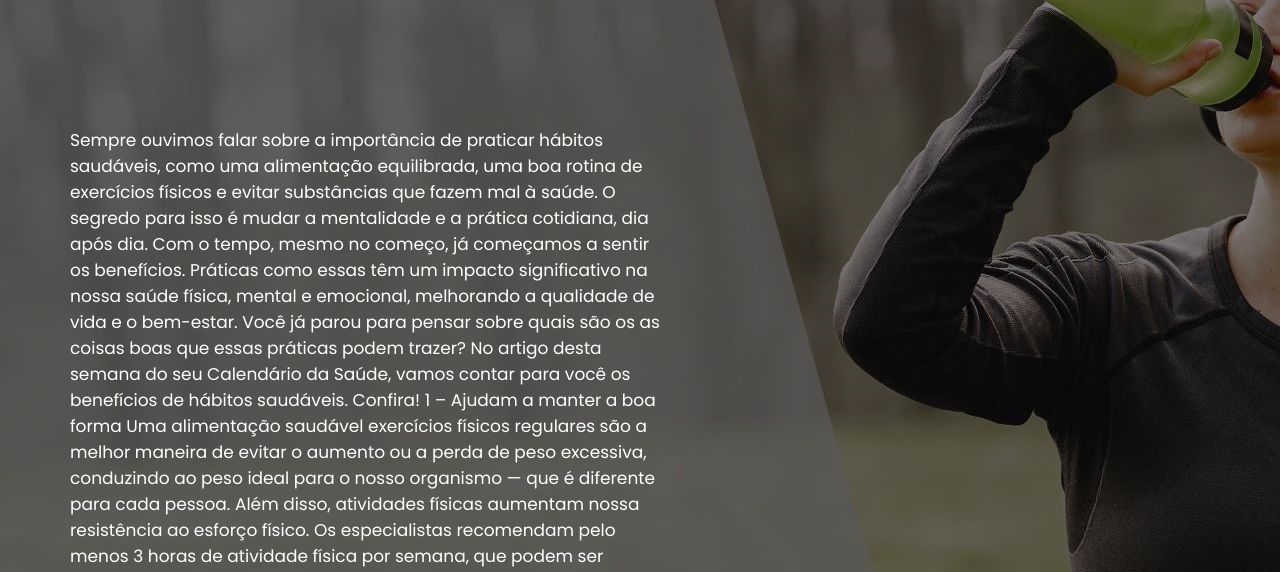
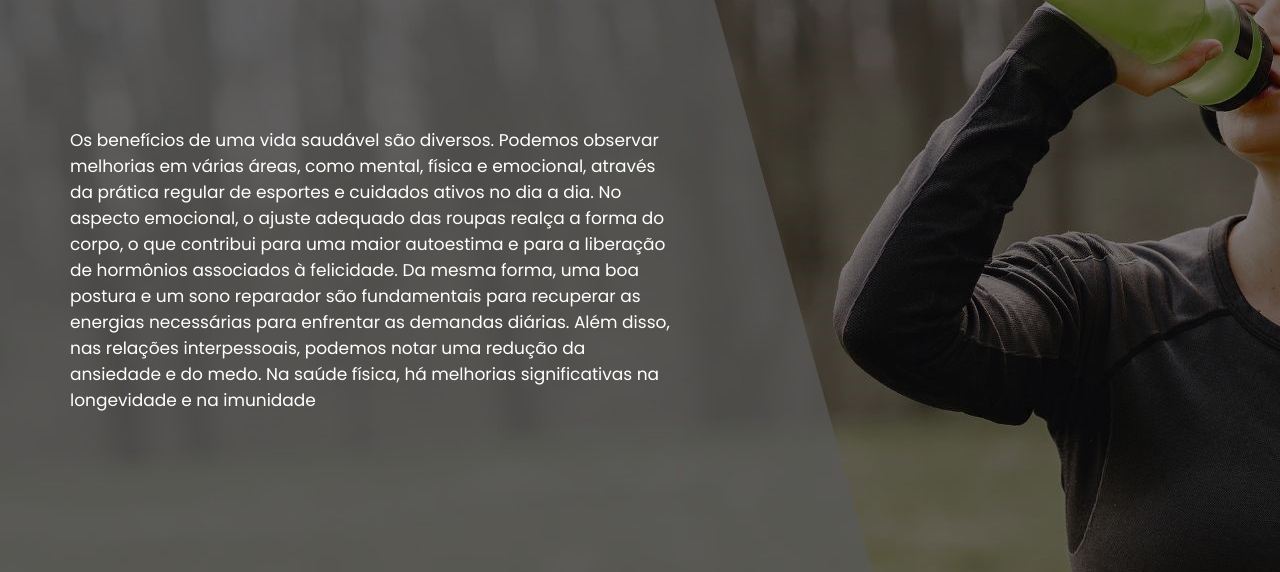
Before and after one commit to TiagoAReiz/fitlite, a plain HTML site: page beneficios.html in a window 1280 px wide. Shown: the part 178-750 px from the top of the page. Drawn offline with nearby package versions, Linux system fonts and the light colour scheme; a web font is replaced by a local one.

Commit message:
Update beneficios.html

```diff
--- a/beneficios.html
+++ b/beneficios.html
@@ -37,37 +37,12 @@
     </header>
 <main>
   <div id="geral">
-  <p>Sempre ouvimos falar sobre a importância de praticar hábitos saudáveis, como uma alimentação equilibrada, uma boa rotina de exercícios físicos e evitar substâncias que fazem mal à saúde. O segredo para isso é mudar a mentalidade e a prática cotidiana, dia após dia.
-
-Com o tempo, mesmo no começo, já começamos a sentir os benefícios. Práticas como essas têm um impacto significativo na nossa saúde física, mental e emocional, melhorando a qualidade de vida e o bem-estar.
-
-Você já parou para pensar sobre quais são os as coisas boas que essas práticas podem trazer? No artigo desta semana do seu Calendário da Saúde, vamos contar para você os benefícios de hábitos saudáveis. Confira!
-
-1 – Ajudam a manter a boa forma
-
-Uma alimentação saudável exercícios físicos regulares são a melhor maneira de evitar o aumento ou a perda de peso excessiva, conduzindo ao peso ideal para o nosso organismo — que é diferente para cada pessoa. Além disso, atividades físicas aumentam nossa resistência ao esforço físico.
-
-Os especialistas recomendam pelo menos 3 horas de atividade física por semana, que podem ser distribuídas em períodos menores de pelo menos 20 minutos. Práticas simples como caminhar e subir escadas já contam.
-
-Quanto à alimentação, a recomendação é equilibrar o consumo de calorias de acordo com o gasto diário de energia. Um café da manhã nutritivo, por exemplo, fornece a energia necessária após muitas horas de jejum, e caprichar nessa primeira refeição do dia ajuda a não exagerar nas outras.
-
-2 – Melhoram o humor
-
-O que faz bem para o corpo também faz bem para a mente. Atividades físicas estimulam a produção de endorfina, substância química que atua no cérebro para dar a sensação de alegria e satisfação. Além disso, nos dão mais disposição para as atividades do dia, aliviam o estresse e melhoram nossa performance cognitiva.
-
-Manter a boa forma e ter um corpo mais saudável também é uma maneira de cuidar da nossa aparência e melhorar a autoestima.
-
-3 – Dão mais energia
-
-Não é só o cansaço físico que a rotina de hábitos saudáveis ajuda a combater. Além disso, serve para aliviar o estresse, ajuda a regular o sistema cardiovascular e nos dá mais energia para as atividades do dia.
-
-Uma alimentação leve e natural, por exemplo, evita o mal-estar após a refeição. Por isso, nutricionistas recomendam equilibrar a dieta com grãos integrais, frutas e legumes ricos em vitaminas, alimentos com baixo teor de gordura.
-
-4 – Combatem doenças
-
-Um corpo saudável é mais forte, resistente e tem um sistema imunológico mais desenvolvido, pronto para combater e vencer as doenças que afetam e causam danos ao organismo. Hábitos saudáveis ajudam a prevenir problemas de saúde como doenças cardiovasculares, AVCs e a hipertensão.
-
-A lista de outras doenças que podem ser evitadas com uma rotina equilibrada de alimentação e exercícios físicos inclui: diabetes, depressão, artrite e outras. Vale lembrar que o acompanhamento médico é sempre fundamental, e faz parte dos seus hábitos saudáveis. Faça exames regulares todo an</p>
+  <p>Os benefícios de uma vida saudável são diversos. Podemos observar melhorias em várias áreas, como mental, física e emocional,
+    através da prática regular de esportes e cuidados ativos no dia a dia. No aspecto emocional, o ajuste adequado das roupas realça
+    a forma do corpo, o que contribui para uma maior autoestima e para a liberação de hormônios associados à felicidade. Da mesma forma,
+    uma boa postura e um sono reparador são fundamentais para recuperar as energias necessárias para enfrentar as demandas diárias. Além
+    disso, nas relações interpessoais,
+    podemos notar uma redução da ansiedade e do medo. Na saúde física, há melhorias significativas na longevidade e na imunidade</p>
 </div>
 </main>
     </main>
```
